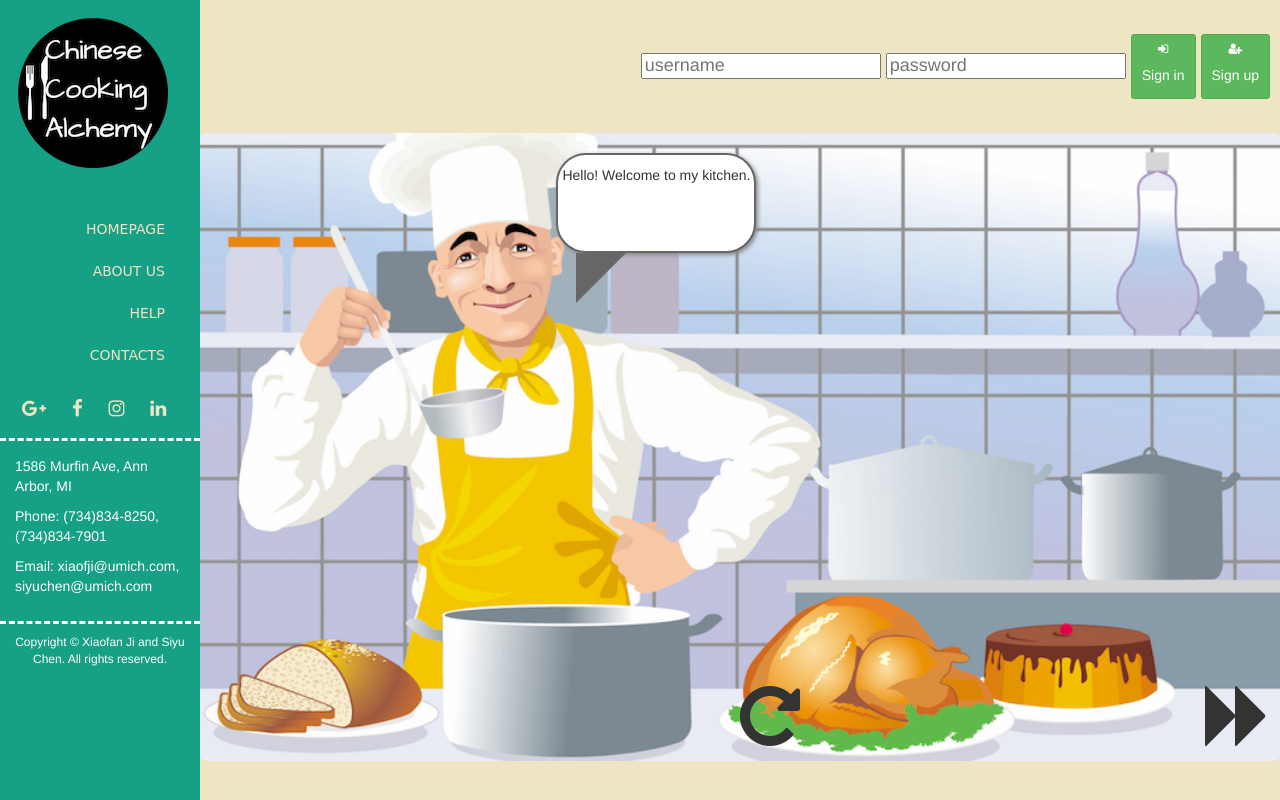
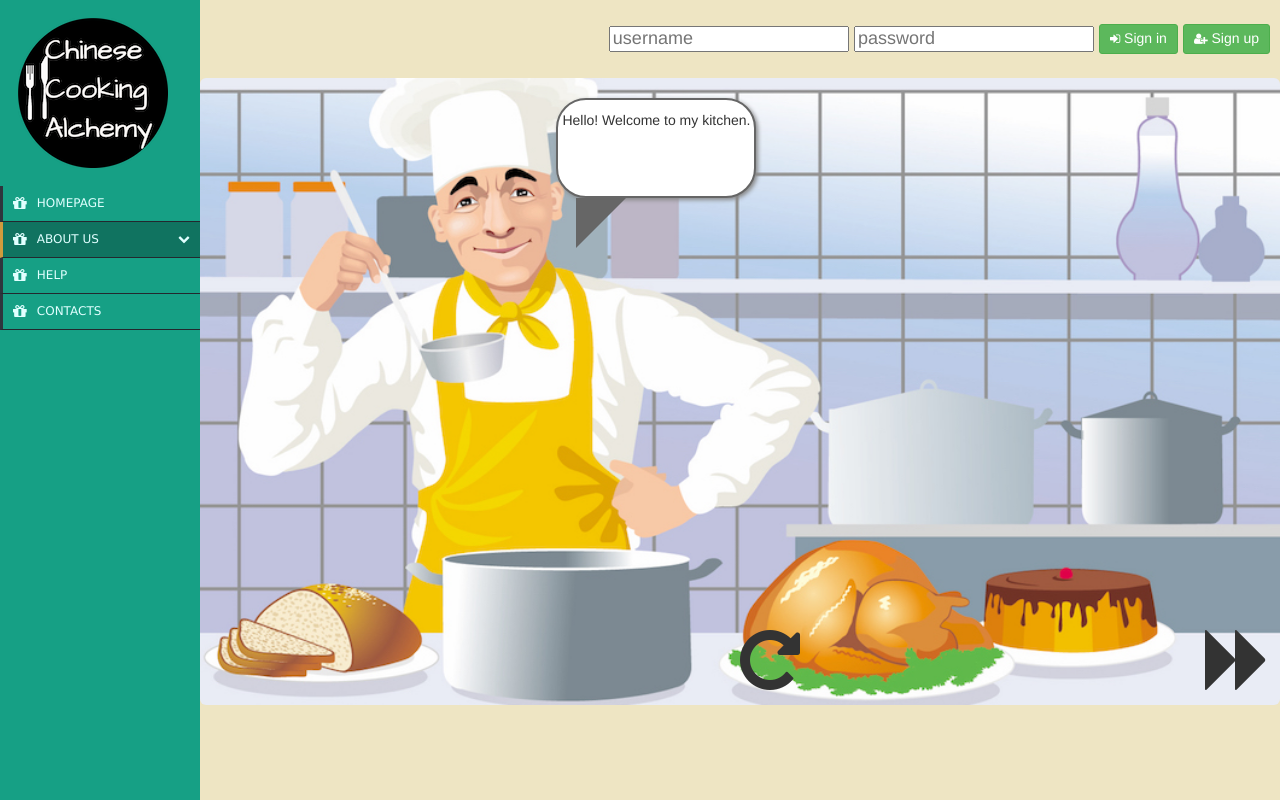
Before and after one commit to xiaofji/project_539-, a Python web app: template project/home/templates/yuecai.html in a window 1280 px wide. Run offline with Jinja, Linux system fonts and the light colour scheme; the template is opened without the code that fills it: most values are stand-ins (such as "Sample title", 1, 10 or a date in 2020); form fields are guessed from the names that the template uses; some libraries are stand-ins or nearby versions.

Commit message:
navbar and js files
separate base.js into base.js and cooking.js
dropdown navbar

```diff
--- a/project/home/templates/personalpage.html
+++ b/project/home/templates/personalpage.html
@@ -22,6 +22,6 @@ var recipesNotLearnt = {{ recipesNotLearnt|tojson }};
 <script src = "../static/js/personalpage.js"></script>
 
 
-<a href="/"> Go back to home page</a>
+<a href="/"> <h4 class = "welcome">Go back to home page</h4></a>
 </div>
 {% endblock %}
--- a/project/home/templates/yuecai.html
+++ b/project/home/templates/yuecai.html
@@ -1,6 +1,6 @@
 {% extends "base.html"%}
 {% block content %}
-
+<script src = "../static/js/cooking.js"></script>
 <script>
 
 var materials =  {{ ingres|tojson }};
--- a/project/static/css/style.css
+++ b/project/static/css/style.css
@@ -1,5 +1,6 @@
 body{
   background-color:rgb(238, 229, 195);
+  min-width: 750px;
 }
 #title{
   font-family: "Arial Black", Gadget, sans-serif;
@@ -21,12 +22,13 @@ body{
   margin-top: 24px;
   margin-right: 10px;
   margin-bottom: 24px;
+  margin-left: 200px;
 }
 
 .content{
-  margin-left: 200px;
   position: relative;
   min-width: 750px;
+  margin-left: 200px;
 }
 
 
@@ -141,33 +143,7 @@ p.speech:before{
 #logout{
   display: inline;
 }
-#sidebar {
-width:200px;
-background-color: #16a085;
-color: white;
-height: 100%;
-padding: 0;
-position: fixed;
-left: 0;
-top: 0;
-z-index: 2;
 
-}
-
-#sidebar-nav {
-margin-top: 23px;
-margin-left: 10px;
-margin-bottom: 23px;
-z-index: -1;
-
-}
-
-#sidebar-nav a{
-  font-family: "Comic Sans MS", cursive, sans-serif;
-  color: rgb(238, 229, 195);
-  text-align: right;
-  margin-right: 20px;
-}
 
 #logo{
   padding: 18px;
@@ -177,7 +153,11 @@ z-index: -1;
   padding-left: 22px;
   color: rgb(238, 229, 195);
 }
-
+#contitle{
+  font-family: "Comic Sans MS", cursive, sans-serif;
+  color: rgb(238, 229, 195);
+  margin-left: 15px;
+}
 #contact{
   margin-top: 20px;
   padding: 15px;
@@ -192,14 +172,13 @@ z-index: -1;
   text-align: center;
 }
 
-<<<<<<< HEAD
 .welcome{
   display: inline;
 }
 
 footer{
   margin-left: 200px;
-=======
+}
 
 ul.img-list {
   list-style-type: none;
@@ -256,6 +235,158 @@ span.text-content p.clickToLearn {
   font-size: small;
   font-weight: normal;
   font-style: italic;
+}
+#sidebar {
+width:200px;
+background-color: #16a085;
+color: white;
+height: 100%;
+padding: 0;
+position: fixed;
+left: 0;
+top: 0;
+z-index: 2;
 
->>>>>>> master
 }
+.nav-side-menu {
+  overflow: auto;
+  font-family: verdana;
+  font-size: 12px;
+  font-weight: 200;
+  background-color: #16a085;
+  position: fixed;
+  top: 0px;
+  width: 200px;
+  height: 100%;
+  color: #e1ffff;
+}
+
+#brand {
+  display: none;
+}
+.nav-side-menu .toggle-btn {
+  display: none;
+}
+.nav-side-menu ul,
+.nav-side-menu li {
+  list-style: none;
+  padding: 0px;
+  margin: 0px;
+  line-height: 35px;
+  cursor: pointer;
+
+
+
+}
+.nav-side-menu ul :not(collapsed) .arrow:before,
+.nav-side-menu li :not(collapsed) .arrow:before {
+  font-family: FontAwesome;
+  content: "\f078";
+  display: inline-block;
+  padding-left: 10px;
+  padding-right: 10px;
+  vertical-align: middle;
+  float: right;
+}
+.nav-side-menu ul .active,
+.nav-side-menu li .active {
+  border-left: 3px solid #d19b3d;
+  background-color: #107360;
+}
+.nav-side-menu ul .sub-menu li.active,
+.nav-side-menu li .sub-menu li.active {
+  color: #107360;
+}
+.nav-side-menu ul .sub-menu li.active a,
+.nav-side-menu li .sub-menu li.active a {
+  color: #107360;
+}
+.nav-side-menu ul .sub-menu li,
+.nav-side-menu li .sub-menu li {
+  background-color: #107360;
+  border: none;
+  line-height: 28px;
+  border-bottom: 1px solid #23282e;
+  margin-left: 0px;
+}
+.nav-side-menu ul .sub-menu li:hover,
+.nav-side-menu li .sub-menu li:hover {
+  background-color: #107360;
+}
+.nav-side-menu ul .sub-menu li:before,
+.nav-side-menu li .sub-menu li:before {
+  font-family: FontAwesome;
+  content: "\f105";
+  display: inline-block;
+  padding-left: 10px;
+  padding-right: 10px;
+  vertical-align: middle;
+}
+.nav-side-menu li {
+  padding-left: 0px;
+  border-left: 3px solid #2e353d;
+  border-bottom: 1px solid #23282e;
+}
+.nav-side-menu li a {
+  text-decoration: none;
+  color: #e1ffff;
+}
+.nav-side-menu li a i {
+  padding-left: 10px;
+  width: 20px;
+  padding-right: 20px;
+}
+.nav-side-menu li:hover {
+  border-left: 3px solid #d19b3d;
+  background-color: #4f5b69;
+  -webkit-transition: all 1s ease;
+  -moz-transition: all 1s ease;
+  -o-transition: all 1s ease;
+  -ms-transition: all 1s ease;
+  transition: all 1s ease;
+}
+@media (max-width: 851px) {
+  #logsign{
+    margin-left: 0px;
+  }
+
+}
+@media (max-width: 822px) {
+  #logo{
+    display: none;
+  }
+  .content{
+    margin-left: 0px;
+  }
+
+  .nav-side-menu {
+    position: relative;
+    width: 100%;
+    margin-bottom: 10px;
+  }
+  .nav-side-menu .toggle-btn {
+    display: block;
+    cursor: pointer;
+    position: absolute;
+    right: 10px;
+    top: 10px;
+    z-index: 10 !important;
+    padding: 3px;
+    background-color: #ffffff;
+    color: #000;
+    width: 40px;
+    text-align: center;
+  }
+  #brand {
+    display: block;
+    text-align: left !important;
+    font-size: 22px;
+    padding-left: 20px;
+    line-height: 50px !important;
+  }
+}
+@media (min-width: 822px) {
+  .nav-side-menu .menu-list .menu-content {
+    display: block;
+  }
+}
--- a/project/static/js/base.js
+++ b/project/static/js/base.js
@@ -4,130 +4,12 @@ var currentstep = 0;
 var totalstep;
 var num_materials;
 var ingres;
-// var steps1 = ["Hello! Welcome to my kitchen.","Today I am going to teach you how to make the sliced cold chicken.",
-//               "Cut a chicken to small pieces",
-//               "add",
-//               "add",
-//               "Boil the chicken for 10 mins",
-//               "Poul out all the water",
-//               "add",
-//               "Cut the greenonions",
-//               "add",
-//               "Congratuations! You have finished learning this dish!"];
 var foodstep;
 
-$(function(){
 
-
-  num_material = materials.length;
-  foodstep= steps1.slice(0);
-  totalstep = foodstep.length;
-
-  $("#repeat").click(function(){
-    if(foodstep[currentstep]=="add")
-    {
-      lock = 1;
-      $("#drop"+currentmaterial).attr("id","material");
-      $("#material").css({height:"150px",position: "absolute",top:"20px",bottom:"auto",right: "20px",left:"auto"});
-      addmaterial();
-    }
-  });
-  $("#prestep").click(function(){
-    currentstep--;
-    $("#addbutton").attr("class","hidden form-addrecipe");
-    if(foodstep[currentstep+1]=="add")
-    {
-      $("#drop"+currentmaterial).remove();
-      currentmaterial--;
-    }
-    if(foodstep[currentstep]=="add")
-    {
-      lock = 1;
-      $("#drop"+currentmaterial).remove();
-      $("#cookpage").append('<img id = "material"  alt="material">');
-      $("#material").css({height:"150px",position: "absolute",top:"20px",bottom:"auto",right: "20px",left:"auto"});
-      addmaterial();
-    }
-    else {
-      lock = 0;
-      $("#speech").text(foodstep[currentstep]);
-    }
-    icon();
-  });
-
-  $("#nextstep").click(function(){
-
-    currentstep++;
-    if(currentstep==totalstep-1){
-      $("#addbutton").attr("class","form-addrecipe");
-    }
-    else{
-      $("#addbutton").attr("class","hidden form-addrecipe");
-    }
-    if(foodstep[currentstep]=="add")
-    {
-      currentmaterial++;
-      lock = 1;
-      $("#cookpage").append('<img id = "material"  alt="material">');
-      $("#material").css({height:"150px",position: "absolute",top:"20px",bottom:"auto",right: "20px",left:"auto"});
-      addmaterial();
-    }
-    else {
-      lock = 0;
-      $("#speech").text(foodstep[currentstep]);
-    }
-    icon();
-  });
-});
-
-
-function drag() {
-  var $material = $( "#material" ),$dropbox = $( "#dropbox" );
-  $material.draggable({cancel: "a.ui-icon", revert: "invalid", cursor: "move"});
-  $dropbox.droppable({accept: "#material",
-    drop: function( event, ui ) {
-      $("#speech").text("You did it! Let's move to the next step");
-      $("#prestep").attr('class', 'fa fa-backward fa-5x');
-      $("#nextstep").attr('class', 'fa fa-forward fa-5x');
-      $("#material").attr("id","drop"+currentmaterial);
-      $("#dropbox").text("");
-      $("#drop"+currentmaterial).css({position:"absolute",height: "70px", width:"auto", bottom:"10px",top:"auto"});
-      lock = 0;
-    }
-  });
-};
-
-function addmaterial()
-{
-  $("#dropbox").text("Drop here!");
-  $("#prestep").attr("class","nothing");
-  $("#nextstep").attr("class","nothing");
-  $("#speech").text("Add the " +materials[currentmaterial]+" in to the pot. Please drag drop it on the right place");
-  // $("#material").attr("src","../static/img/"+materials[currentmaterial]+".jpg");
-  $("#material").attr("src",materialsurl[currentmaterial]);
-
-  drag();
-};
-
-function icon()
-{
-  if(currentstep==0)
-  {
-    $("#prestep").attr("class","nothing");
-  }
-  else if(currentstep == totalstep-1)
-  {
-    $("#nextstep").attr("class","nothing");
-  }
-  else if(lock==0){
-    $("#prestep").attr("class","fa fa-backward fa-5x");
-    $("#nextstep").attr("class","fa fa-forward fa-5x");
-  }
-};
 
 function changeimage(id)
 {
-  currentmaterial = id;
   document.getElementById("displayimg").src = "static/img/"+id+"cai.jpg";
   var elems = document.getElementsByClassName("dish");
   for(var i = 0; i < elems.length; i++) {
--- /dev/null
+++ b/project/static/js/cooking.js
@@ -0,0 +1,119 @@
+$(function(){
+  num_material = materials.length;
+  foodstep= steps1.slice(0);
+  totalstep = foodstep.length;
+
+  if(($(window).width())<=822)
+  {
+    $("#brand").text("Chinese Cooking Alchemy");
+    $("#logo").attr("src","");
+    console.log("asd");
+  }
+  else{
+    $("#brand").text("");
+    $("#logo").attr("src","static/img/logo.jpg");
+    console.log("asd");
+
+  }
+
+  $("#repeat").click(function(){
+    if(foodstep[currentstep]=="add")
+    {
+      lock = 1;
+      $("#drop"+currentmaterial).attr("id","material");
+      $("#material").css({height:"150px",position: "absolute",top:"20px",bottom:"auto",right: "20px",left:"auto"});
+      addmaterial();
+    }
+  });
+  $("#prestep").click(function(){
+    currentstep--;
+    $("#addbutton").attr("class","hidden form-addrecipe");
+    if(foodstep[currentstep+1]=="add")
+    {
+      $("#drop"+currentmaterial).remove();
+      currentmaterial--;
+    }
+    if(foodstep[currentstep]=="add")
+    {
+      lock = 1;
+      $("#drop"+currentmaterial).remove();
+      $("#cookpage").append('<img id = "material"  alt="material">');
+      $("#material").css({height:"150px",position: "absolute",top:"20px",bottom:"auto",right: "20px",left:"auto"});
+      addmaterial();
+    }
+    else {
+      lock = 0;
+      $("#speech").text(foodstep[currentstep]);
+    }
+    icon();
+  });
+  $("#nextstep").click(function(){
+
+    currentstep++;
+    if(currentstep==totalstep-1){
+      $("#addbutton").attr("class","form-addrecipe");
+    }
+    else{
+      $("#addbutton").attr("class","hidden form-addrecipe");
+    }
+    if(foodstep[currentstep]=="add")
+    {
+      currentmaterial++;
+      lock = 1;
+      $("#cookpage").append('<img id = "material"  alt="material">');
+      $("#material").css({height:"150px",position: "absolute",top:"20px",bottom:"auto",right: "20px",left:"auto"});
+      addmaterial();
+    }
+    else {
+      lock = 0;
+      $("#speech").text(foodstep[currentstep]);
+    }
+    icon();
+  });
+});
+
+
+
+function drag() {
+  var $material = $( "#material" ),$dropbox = $( "#dropbox" );
+  $material.draggable({cancel: "a.ui-icon", revert: "invalid", cursor: "move"});
+  $dropbox.droppable({accept: "#material",
+    drop: function( event, ui ) {
+      $("#speech").text("You did it! Let's move to the next step");
+      $("#prestep").attr('class', 'fa fa-backward fa-5x');
+      $("#nextstep").attr('class', 'fa fa-forward fa-5x');
+      $("#material").attr("id","drop"+currentmaterial);
+      $("#dropbox").text("");
+      $("#drop"+currentmaterial).css({position:"absolute",height: "70px", width:"auto", bottom:"10px",top:"auto"});
+      lock = 0;
+    }
+  });
+};
+
+function addmaterial()
+{
+  $("#dropbox").text("Drop here!");
+  $("#prestep").attr("class","nothing");
+  $("#nextstep").attr("class","nothing");
+  $("#speech").text("Add the " +materials[currentmaterial]+" in to the pot. Please drag drop it on the right place");
+  // $("#material").attr("src","../static/img/"+materials[currentmaterial]+".jpg");
+  $("#material").attr("src",materialsurl[currentmaterial]);
+
+  drag();
+};
+
+function icon()
+{
+  if(currentstep==0)
+  {
+    $("#prestep").attr("class","nothing");
+  }
+  else if(currentstep == totalstep-1)
+  {
+    $("#nextstep").attr("class","nothing");
+  }
+  else if(lock==0){
+    $("#prestep").attr("class","fa fa-backward fa-5x");
+    $("#nextstep").attr("class","fa fa-forward fa-5x");
+  }
+};
--- a/project/templates/base.html
+++ b/project/templates/base.html
@@ -16,16 +16,39 @@
 <body>
 
 <header>
-<div id="sidebar" role="navigation">
+	<div class="nav-side-menu">
+    <div class="brand" id = "brand">Chinese Cooking Alchemy</div>
+		<img id = "logo"  src = "static/img/logo.jpg">
+    <i class="fa fa-bars fa-2x toggle-btn" data-toggle="collapse" data-target="#menu-content"></i>
+
+        <div class="menu-list">
+
+            <ul id="menu-content" class="menu-content collapse out">
+							<li><a href="#"><i class="fa fa-gift fa-lg"></i> HOMEPAGE</a></li>
+              <li  data-toggle="collapse" data-target="#products" class="collapsed active">
+                  <a href="#"><i class="fa fa-gift fa-lg"></i> ABOUT US <span class="arrow"></span></a>
+              </li>
+                <ul class="sub-menu collapse" id="products">
+                    <li><a href="#">Siyu Chen</a></li>
+                    <li><a href="#">Xiaofan Ji</a></li>
+                </ul>
+							<li><a href="#"><i class="fa fa-gift fa-lg"></i> HELP</a></li>
+							<li><a href="#"><i class="fa fa-gift fa-lg"></i> CONTACTS</a></li>
+
+            </ul>
+     </div>
+</div>
+<!-- <div id="sidebar" role="navigation">
 	<img id = "logo" src = "../static/img/logo.jpg">
     <div id="sidebar-nav">
             <ul class="nav nav-stacked">
 										<li><a href="../index"> HOMEPAGE</a></li>
                     <li><a href="http://stackoverflow.com/"> ABOUT US</a></li>
 										<li><a href="http://stackoverflow.com/"> HELP</a></li>
-                    <li><a href="http://stackoverflow.com/"> CONTACTS</a></li>
+
             </ul>
     </div>
+		<p id = "contitle"> CONTACTS:</p>
 		<a class = "socialicon"  href="https://plus.google.com/u/1/102008562030379446121/posts"><i class="fa fa-google-plus fa-lg"></i></a>
 		<a class = "socialicon" href="https://www.facebook.com/vivienne.ji.9"><i class="fa fa-facebook fa-lg "></i></a>
 		<a class = "socialicon" href="https://instagram.com/zherzher1992/"><i class="fa fa-instagram fa-lg"></i></a>
@@ -36,8 +59,7 @@
 		<p>Email: xiaofji@umich.com, siyuchen@umich.com</p>
 	</div>
 		<p id = "copyright">Copyright &copy; Xiaofan Ji and Siyu Chen. All rights reserved.</p>
-<!-- Sidebar End -->
-</div>
+</div> -->
 	    <a class="navbar-brand" href="./index.html"></a>
 	  </div>
 			<div id = "logsign">
```
Also changed, not shown: project/home/templates/index.html (+1 -1 lines), project/posts.db.
